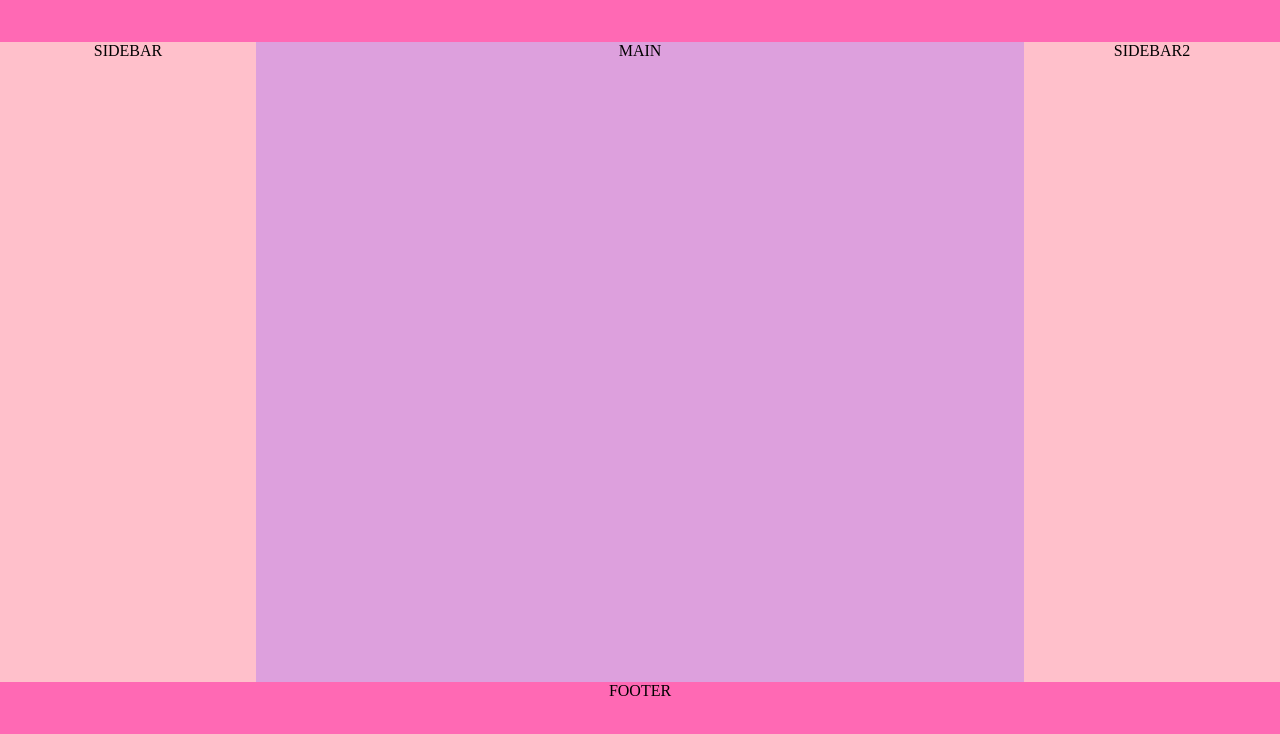
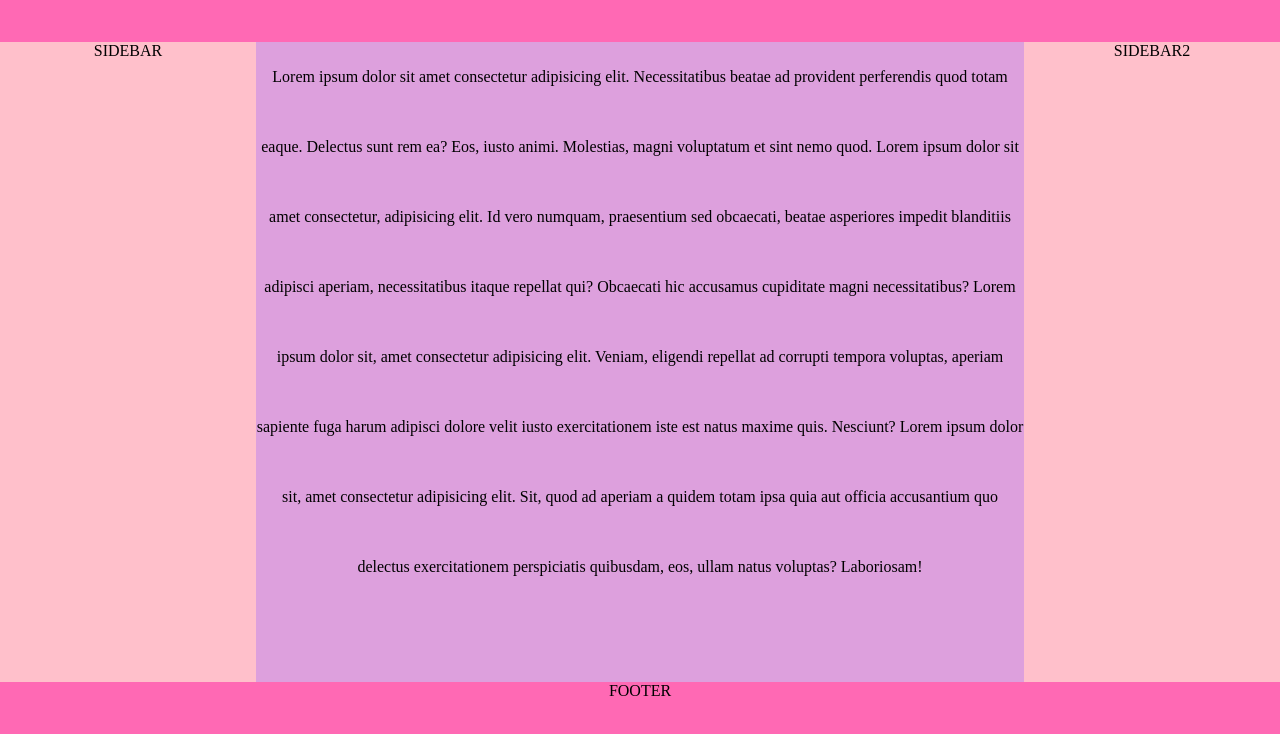
Before and after one commit to jaye-j/htmlcss, a plain HTML site: page holygrail.html in a window 1280 px wide. Shown: the part 38-772 px from the top of the page. Drawn offline with Linux system fonts and the light colour scheme.

Commit message:
hw holy grail

```diff
--- a/holygrail.html
+++ b/holygrail.html
@@ -52,6 +52,7 @@
             box-sizing: border-box;
             margin: 0;
             text-align: center;
+            line-height: 70px;
         }
         body{
             margin: 0;
@@ -74,7 +75,7 @@
         <h1 class="header">HEADER</h1>
         <div id="parent">
             <span class="sidebar">SIDEBAR</span>
-            <span class="main">MAIN</span>
+            <span class="main">Lorem ipsum dolor sit amet consectetur adipisicing elit. Necessitatibus beatae ad provident perferendis quod totam eaque. Delectus sunt rem ea? Eos, iusto animi. Molestias, magni voluptatum et sint nemo quod. Lorem ipsum dolor sit amet consectetur, adipisicing elit. Id vero numquam, praesentium sed obcaecati, beatae asperiores impedit blanditiis adipisci aperiam, necessitatibus itaque repellat qui? Obcaecati hic accusamus cupiditate magni necessitatibus? Lorem ipsum dolor sit, amet consectetur adipisicing elit. Veniam, eligendi repellat ad corrupti tempora voluptas, aperiam sapiente fuga harum adipisci dolore velit iusto exercitationem iste est natus maxime quis. Nesciunt? Lorem ipsum dolor sit, amet consectetur adipisicing elit. Sit, quod ad aperiam a quidem totam ipsa quia aut officia accusantium quo delectus exercitationem perspiciatis quibusdam, eos, ullam natus voluptas? Laboriosam!</span>
             <span class="sidebar2">SIDEBAR2</span>
         </div>
         <div class="footer">FOOTER</div>
```
